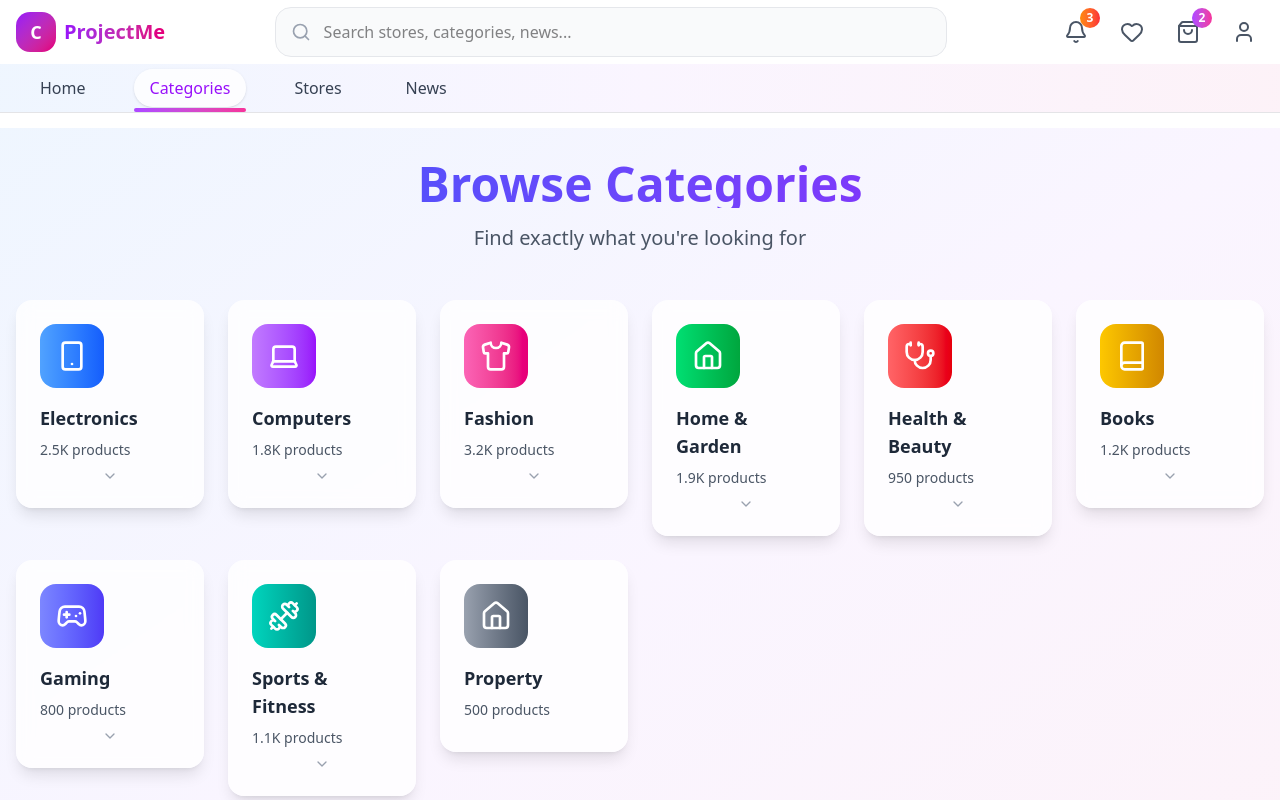
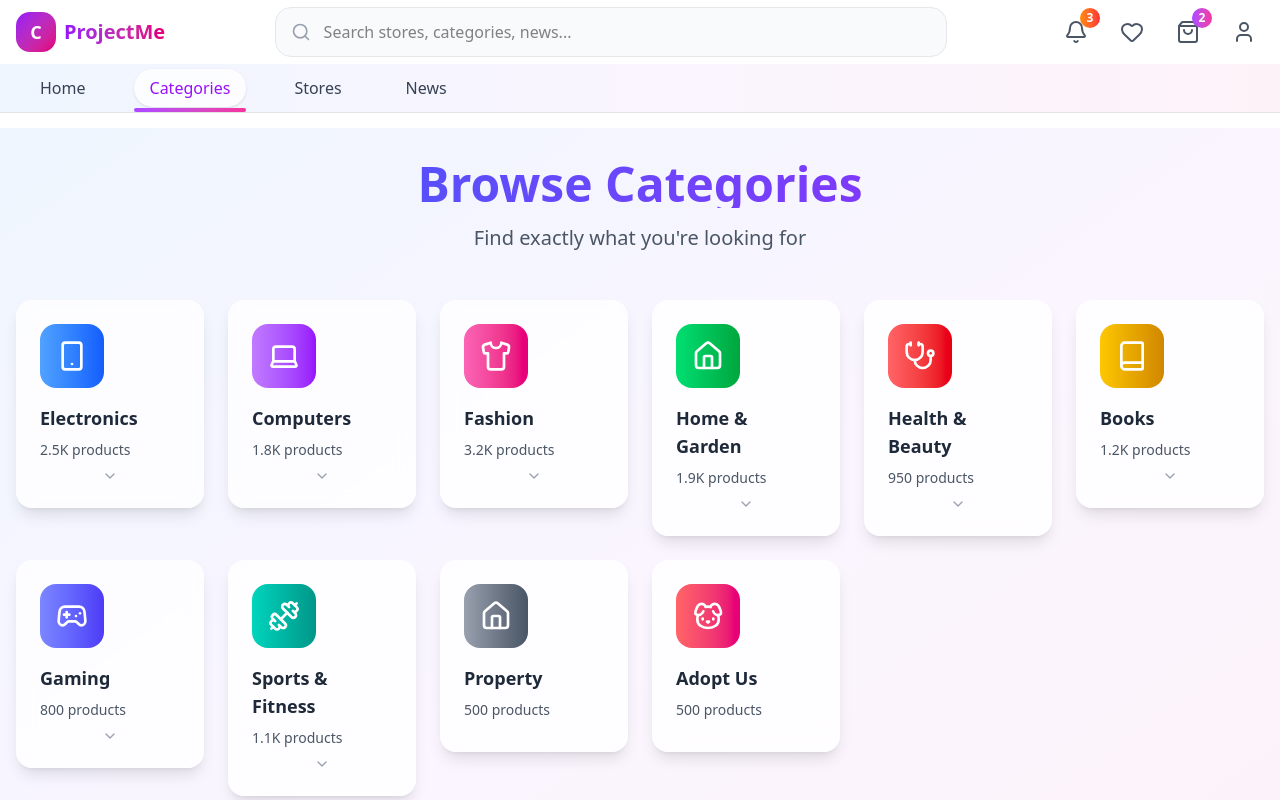
Before and after one commit to KartikGhai025/TestProject, a Next.js app: page /categories in a window 1280 px wide. Shown: the top 800 px of the page. Built offline with nearby package versions, Linux system fonts and the light colour scheme.

Commit message:
add Adopt Us page and categories integration

```diff
--- a/src/app/(public)/categories/page.tsx
+++ b/src/app/(public)/categories/page.tsx
@@ -4,6 +4,7 @@ import { useEffect, useState } from "react"
 
 import { motion, AnimatePresence } from "framer-motion"
 import {
+  Dog,
   Grid3X3,
   Smartphone,
   Laptop,
@@ -148,6 +149,14 @@ const categories = [
     count: "500",
     slug: "property",
     directUrl: "/property",
+  },
+   {
+    name: "Adopt Us",
+    icon: Dog,
+    color: "from-red-400 to-pink-600",
+    count: "500",
+    slug: "adoptus",
+    directUrl: "/adoptus",
   },
 ]
 
--- /dev/null
+++ b/src/app/adoptus/layout.tsx
@@ -0,0 +1,47 @@
+// // src/app/(public)/layout.tsx
+// import Header from "@/components/layout/Header";
+// import Navbar from "@/components/layout/Navbar";
+// import Footer from "@/components/layout/Footer";
+
+// export default function MainLayout({ children }: { children: React.ReactNode }) {
+//   return (
+//     <div className="flex flex-col min-h-screen">
+//       <Header />
+//       <Navbar />
+//       <main className="flex-1 container mx-auto p-4">{children}</main>
+//       <Footer />
+//     </div>
+//   );
+// }
+
+import type React from "react"
+import type { Metadata } from "next"
+// import { GeistSans } from "geist/font/sans"
+// import { GeistMono } from "geist/font/mono"
+import "@/styles/globals.css"
+import { DesktopNavigation } from "@/components/desktop-navigation"
+import { MobileNavigation } from "@/components/mobile-navigation"
+import { MobileTopBar } from "@/components/mobile-topbar"
+
+export const metadata: Metadata = {
+  title: "ProjectMe",
+  description: "Created with love in India",
+  generator: "Next.js",
+}
+
+export default function RootLayout({children,
+}: Readonly<{
+  children: React.ReactNode
+}>) {
+
+
+  return (
+
+
+        <main >
+          {children}
+        </main>
+
+
+  )
+}
--- a/src/app/(public)/adoptus/page.tsx
+++ b/src/app/adoptus/page.tsx
@@ -41,6 +41,7 @@ const animals = [
 
 export default function AdoptUsPage() {
   return (
+
     <div className="min-h-screen bg-gradient-to-b from-yellow-50 via-white to-orange-100">
       {/* 🐾 Hero Section */}
       <section className="text-center py-20 px-6">
--- a/src/styles/globals.css
+++ b/src/styles/globals.css
@@ -132,8 +132,3 @@
   -ms-overflow-style: none;  /* IE and Edge */
   scrollbar-width: none;     /* Firefox */
 }
-
-
-html, body {
-  overscroll-behavior: contain;
-}
```
